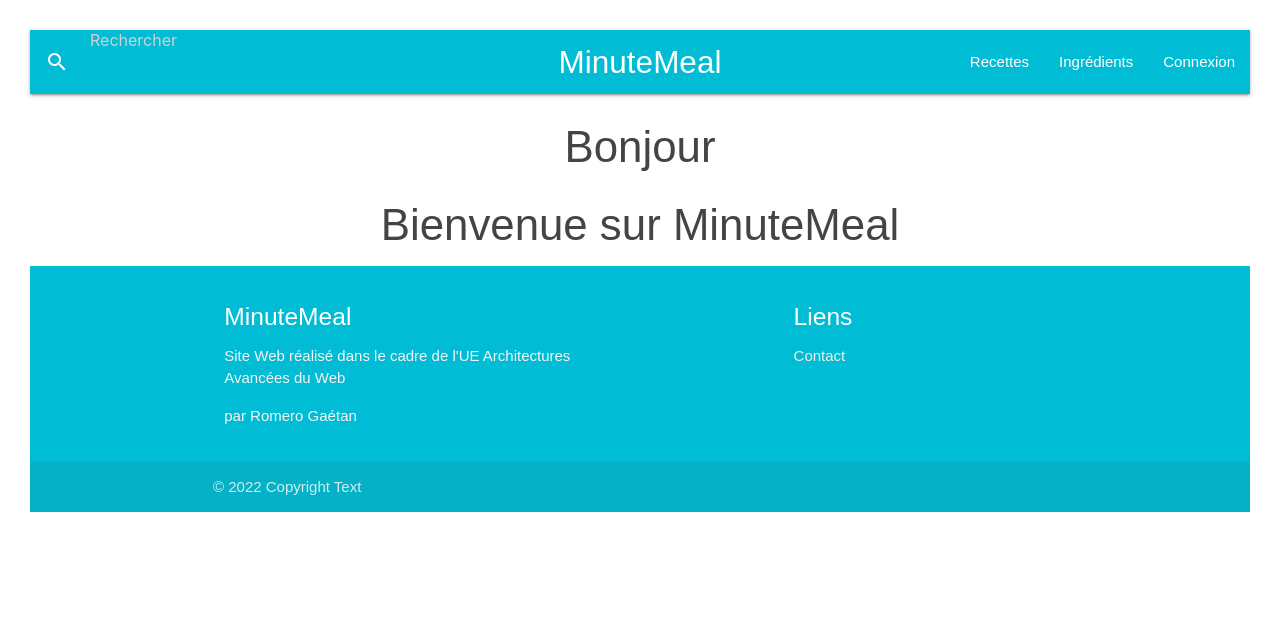
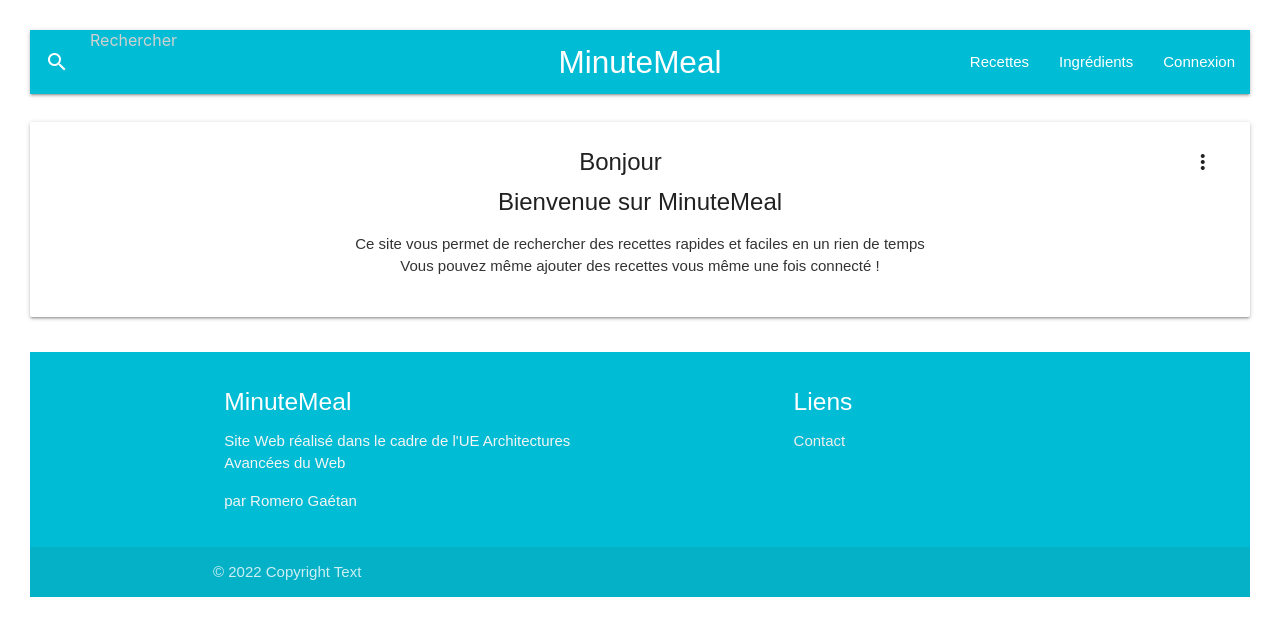
Before and after one commit to gaetanrm/ProjetWeb, an Angular app in the folder Angular/Recette/: page / in a window 1280 px wide. Shown: the top 636 px of the page. Built offline with nearby package versions, Linux system fonts and the light colour scheme.

Commit message:
home updated

```diff
--- a/Angular/Recette/src/app/app-routing.module.ts
+++ b/Angular/Recette/src/app/app-routing.module.ts
@@ -3,7 +3,6 @@ import { RouterModule, Routes } from '@angular/router';
 import { ConnexionComponent } from './connexion/connexion.component';
 import { IngredientsComponent } from './ingredients/ingredients.component';
 import { RecettesComponent } from './recettes/recettes.component';
-import { SavoirplusComponent } from './savoirplus/savoirplus.component';
 import { HomeComponent } from './home/home.component';
 import { PagenotfoundComponent } from './pagenotfound/pagenotfound.component';
 import { InscriptionComponent } from './inscription/inscription.component';
@@ -14,7 +13,6 @@ const routes: Routes = [
   { path: 'ingredients', component: IngredientsComponent },
   { path: 'connexion', component: ConnexionComponent},
   { path: 'recettes', component: RecettesComponent},
-  { path: 'ensavoirplus', component: SavoirplusComponent},
   { path: '', component: HomeComponent},
   { path: 'inscription', component: InscriptionComponent},
   { path: 'recherche', component: RechercheComponent},
--- a/Angular/Recette/src/app/app.module.ts
+++ b/Angular/Recette/src/app/app.module.ts
@@ -7,7 +7,6 @@ import { AppComponent } from './app.component';
 import { IngredientsComponent } from './ingredients/ingredients.component';
 import { ConnexionComponent } from './connexion/connexion.component';
 import { RecettesComponent } from './recettes/recettes.component';
-import { SavoirplusComponent } from './savoirplus/savoirplus.component';
 import { HomeComponent } from './home/home.component';
 import { NavbarComponent } from './navbar/navbar.component';
 import { FooterComponent } from './footer/footer.component';
@@ -22,7 +21,6 @@ import { AjouterrecetteComponent } from './ajouterrecette/ajouterrecette.compone
     IngredientsComponent,
     ConnexionComponent,
     RecettesComponent,
-    SavoirplusComponent,
     HomeComponent,
     NavbarComponent,
     FooterComponent,
--- a/Angular/Recette/src/app/home/home.component.html
+++ b/Angular/Recette/src/app/home/home.component.html
@@ -1,4 +1,25 @@
-<div class="container center l12 grey-text text-darken-4">
-    <h3>Bonjour</h3>
-    <h3>Bienvenue sur MinuteMeal</h3>
+<div class="row center">
+    <div class="card center col l12">
+        <div class="card-content center">
+          <span class="card-title center activator grey-text text-darken-4">Bonjour<i class="material-icons right">more_vert</i></span>
+          <span class="card-title center activator grey-text text-darken-4">Bienvenue sur MinuteMeal</span>
+          <ul>
+            <span class="card-content center">Ce site vous permet de rechercher des recettes rapides et faciles en un rien de temps</span>
+            <br>
+            <span class="card-content center">Vous pouvez même ajouter des recettes vous même une fois connecté !</span>
+          </ul>
+        </div>
+        <div class="card-reveal center">
+            <span class="card-title center grey-text text-darken-4">Comment naviguer sur MinuteMeal ?<i class="material-icons right">close</i></span>
+            <ul>
+                <span class="card-content">- Vous pouvez rechercher grâce à la barre de recheche située en haut à gauche</span>
+                <br>
+                <span class="card-content">- Si vous souhaitez voir ou ajouter une recette, il suffit d'aller sur l'onglet Recettes</span>
+                <br>
+                <span class="card-content">- Si vous souhaitez voir tous les ingrédients, vous devez cliquer sur l'onglet Ingrédients</span>
+                <br>
+                <span class="card-content">- Enfin, si vous souhaitez vous connecter ou vous inscrire, cliquez sur Connexion</span>
+            </ul>
+        </div>
+    </div>
 </div>
--- a/Angular/Recette/src/app/recettes/recettes.component.html
+++ b/Angular/Recette/src/app/recettes/recettes.component.html
@@ -9,11 +9,6 @@
         <span class="card-title center activator grey-text text-darken-4">{{recette.nom}}<i class="material-icons right">more_vert</i></span>
         <span class="card-content center">mode de Cuisson : {{recette.modeCuisson}}</span>
         <span class="card-content center">Nombre de Personnes : {{recette.nombrePersonnes}}</span>
-        <div class="card-action">
-          <p><a href="#" class="cyan-text">Voir les avis</a>
-            <a href="#" routerLink="/ensavoirplus" class="cyan-text">En savoir plus</a>
-          </p>
-        </div>
       </div>
       <div class="card-reveal">
         <span class="card-title grey-text text-darken-4">Ingrédients<i class="material-icons right">close</i></span>
--- a/Angular/Recette/src/app/savoirplus/savoirplus.component.html
+++ /dev/null
@@ -1 +0,0 @@
-<p>Ici on doit afficher la recette. Donc comment on doit cuisiner le plat. Il faut donc que dans la bdd, on mette une table contenurecette</p>
--- a/Angular/Recette/src/app/savoirplus/savoirplus.component.ts
+++ /dev/null
@@ -1,15 +0,0 @@
-import { Component, OnInit } from '@angular/core';
-
-@Component({
-  selector: 'app-savoirplus',
-  templateUrl: './savoirplus.component.html',
-  styleUrls: ['./savoirplus.component.css']
-})
-export class SavoirplusComponent implements OnInit {
-
-  constructor() { }
-
-  ngOnInit(): void {
-  }
-
-}
```
Also changed, not shown: Angular/Recette/src/app/savoirplus/savoirplus.component.css (deleted), 1 other file (tests, documents, lock files or other folders).
